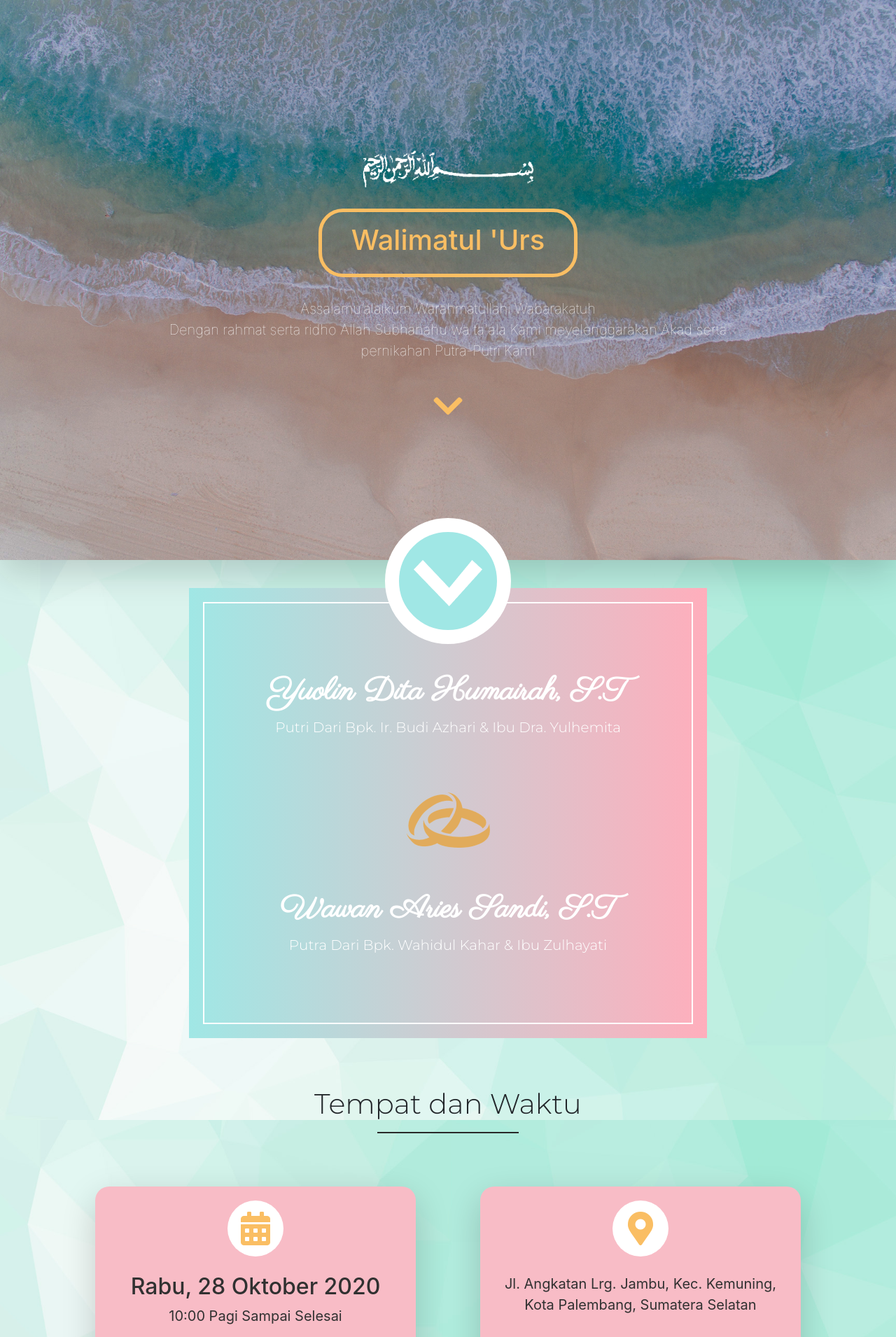
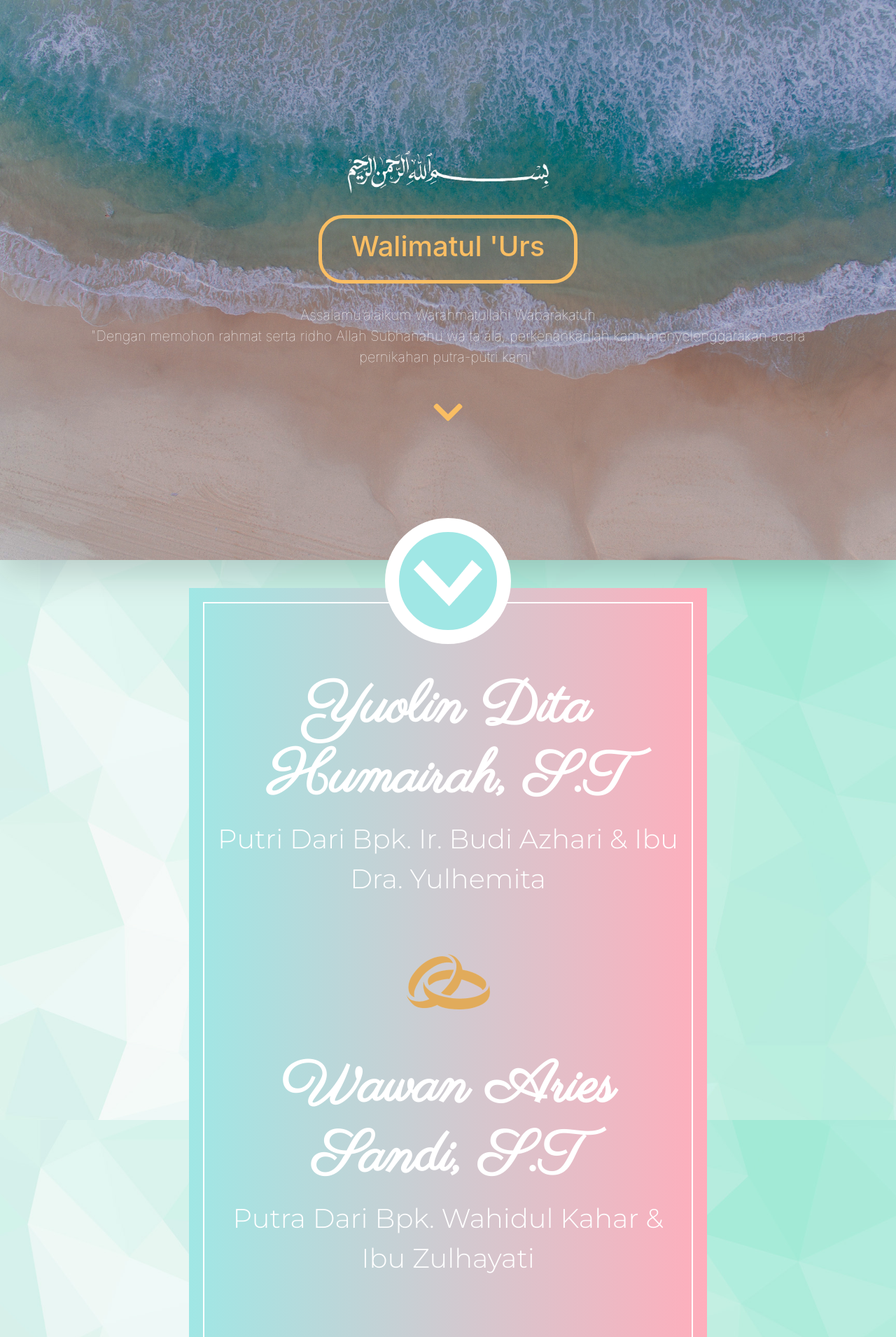
Before and after one commit to spardano/undangan, a PHP site: page / in a window 1280 px wide. Shown: the top 1910 px of the page at 70% size. Run offline with PHP 8.4, Linux system fonts and the light colour scheme.

Commit message:
revisi youlin

```diff
--- a/assets/css/style.css
+++ b/assets/css/style.css
@@ -17,7 +17,7 @@ body {
 }
 
 .jumbotron img {
-  width: 246px;
+  width: 290px;
 }
 
 .walimatul {
@@ -79,7 +79,7 @@ section hr {
 #pengantin h1 {
   font-family: "Parisienne", cursive;
   font-weight: bold;
-  font-size: 45px;
+  font-size: 6.5vw;
   color: white;
 }
 
@@ -90,7 +90,7 @@ section hr {
 
 #pengantin p {
   color: white;
-  font-size: 20px;
+  font-size: 3vw;
   font-family: "Montserrat", sans-serif;
 }
 
--- a/index.html
+++ b/index.html
@@ -33,6 +33,13 @@
     <title>Hello, world!</title>
   </head>
   <body>
+    <embed
+      name="GoodEnough"
+      src="assets/music/mine.mp3"
+      loop="false"
+      hidden="true"
+      autostart="true"
+    />
     <div class="jumbotron jumbotron-fluid shadow-lg">
       <div class="container text-center">
         <img src="assets/img/bismillah2.png" class="img-fluid" alt="" />
@@ -52,10 +59,10 @@
           data-aos-duration="1500"
         >
           Assalamu’alaikum Warahmatullahi Wabarakatuh <br />
-          Dengan rahmat serta ridho Allah Subhanahu wa ta'ala Kami
-          meyelenggarakan Akad serta
+          "Dengan memohon rahmat serta ridho Allah Subhanahu wa ta'ala,
+          perkenankanlah kami menyelenggarakan acara pernikahan putra-putri
+          kami"
           <br />
-          pernikahan Putra-Putri Kami
         </p>
 
         <i
```
Also changed, not shown: assets/img/bismillah2.png, 1 other file.
